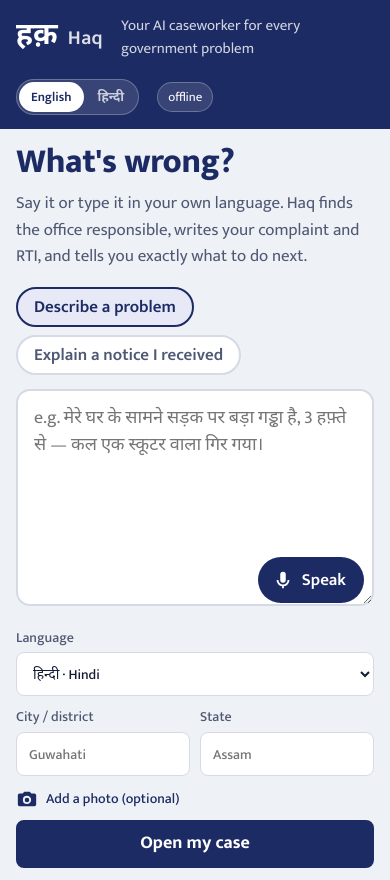
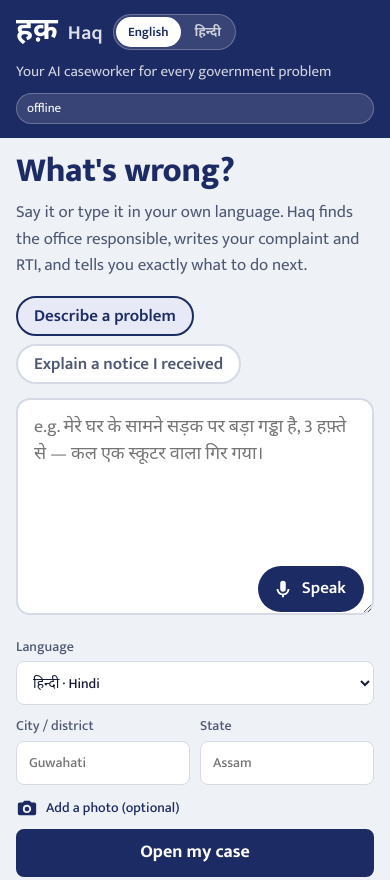
Before and after one commit to xorlogix/haq, a website with bundled scripts: page public/index.html in a window 390 px wide. Shown: the top 880 px of the page. Built offline with nearby package versions, Linux system fonts and the light colour scheme; files whose address does not match are found by name.

Commit message:
fix: README accuracy + mobile layout pass

```diff
--- a/public/styles.css
+++ b/public/styles.css
@@ -46,13 +46,20 @@ button, input, select, textarea { font: inherit; color: inherit; }
 .model-badge {
   font-size: 13px; padding: 4px 10px; border-radius: 999px;
   background: rgba(255,255,255,.12); border: 1px solid rgba(255,255,255,.25); white-space: nowrap;
+  max-width: 100%; overflow: hidden; text-overflow: ellipsis;
 }
 .model-badge.demo { background: rgba(242,169,0,.18); border-color: rgba(242,169,0,.6); }
 
 /* Interface language toggle (English/Hindi chrome only) */
-.ui-lang-toggle { display: inline-flex; gap: 2px; background: rgba(255,255,255,.12); border: 1px solid rgba(255,255,255,.25); border-radius: 999px; padding: 2px; }
+.ui-lang-toggle { display: inline-flex; gap: 2px; background: rgba(255,255,255,.12); border: 1px solid rgba(255,255,255,.25); border-radius: 999px; padding: 2px; flex-shrink: 0; }
 .ui-lang-btn { border: 0; background: transparent; color: #fff; font-size: 13px; font-weight: 600; padding: 5px 12px; border-radius: 999px; cursor: pointer; opacity: .75; }
 .ui-lang-btn[aria-pressed="true"] { background: #fff; color: var(--ink); opacity: 1; }
+/* Narrow phones: badge and toggle each take a full row instead of being squeezed next to the brand. */
+@media (max-width: 420px) {
+  .top { gap: 10px; }
+  .brand-tag { flex-basis: 100%; min-width: 0; order: 3; }
+  .model-badge { order: 4; flex-basis: 100%; white-space: normal; overflow: visible; text-overflow: clip; }
+}
 
 /* Layout */
 .layout {
```
Also changed, not shown: README.md.
